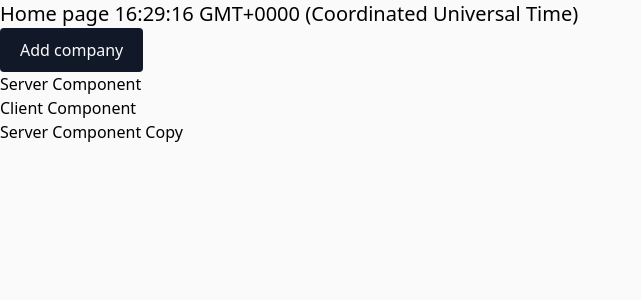
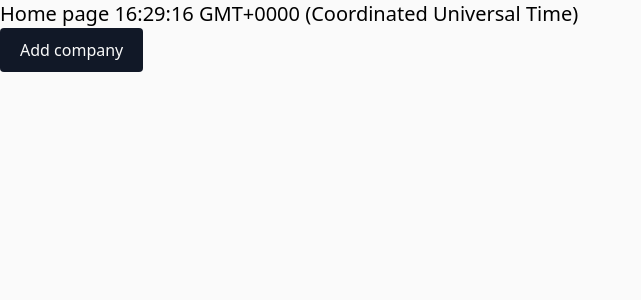
Before and after one commit to hanna-uler/next-js-first-trial, a Next.js app: page / in a window 1280 px wide. Shown: the top 300 px of the page, without its empty margins (0-641 px from the left). Built offline with nearby package versions, Linux system fonts and the light colour scheme.

Commit message:
start file-system based routing

```diff
--- /dev/null
+++ b/src/app/dashboard/_settings/page.tsx
@@ -0,0 +1,9 @@
+export interface PageProps { };
+
+export default function Page(params:PageProps) {
+    return (
+        <main>
+            <h1 className="text-xl">Settings Page</h1>
+        </main>
+    );
+}
--- /dev/null
+++ b/src/app/dashboard/page.tsx
@@ -0,0 +1,9 @@
+export interface PageProps { };
+
+export default function Page(params:PageProps) {
+    return (
+        <main>
+            <h1 className="text-xl">Dashboard Page</h1>
+        </main>
+    );
+}
--- a/src/app/page.tsx
+++ b/src/app/page.tsx
@@ -1,16 +1,16 @@
+import AddCompanyButton from './components/add-company-button';
 // import StatusLabel, { Status } from './components/status-label';
-import AddCompanyButton from './components/add-company-button';
-import ClientComponent from './components/client-component';
-import ServerComponent from './components/server-component';
-import ServerComponentCopy from './components/server-component-copy';
+// import ClientComponent from './components/client-component';
+// import ServerComponent from './components/server-component';
+// import ServerComponentCopy from './components/server-component-copy';
 
 export default function Home() {
   return (
     <main>
       <h1 className="text-xl">Home page {new Date().toTimeString()}</h1>
       <AddCompanyButton />
-      <ServerComponent />
-      <ClientComponent><ServerComponentCopy/></ClientComponent>
+      {/* <ServerComponent />
+      <ClientComponent><ServerComponentCopy/></ClientComponent> */}
       {/* <StatusLabel status={Status.Active}>Active</StatusLabel> */}
       {/* <StatusLabel status={Status.NotActive}>Not Active</StatusLabel> */}
       {/* <StatusLabel status={Status.Pending}>Pending</StatusLabel> */}
```
Also changed, not shown: public/icons/upload.svg (added).
